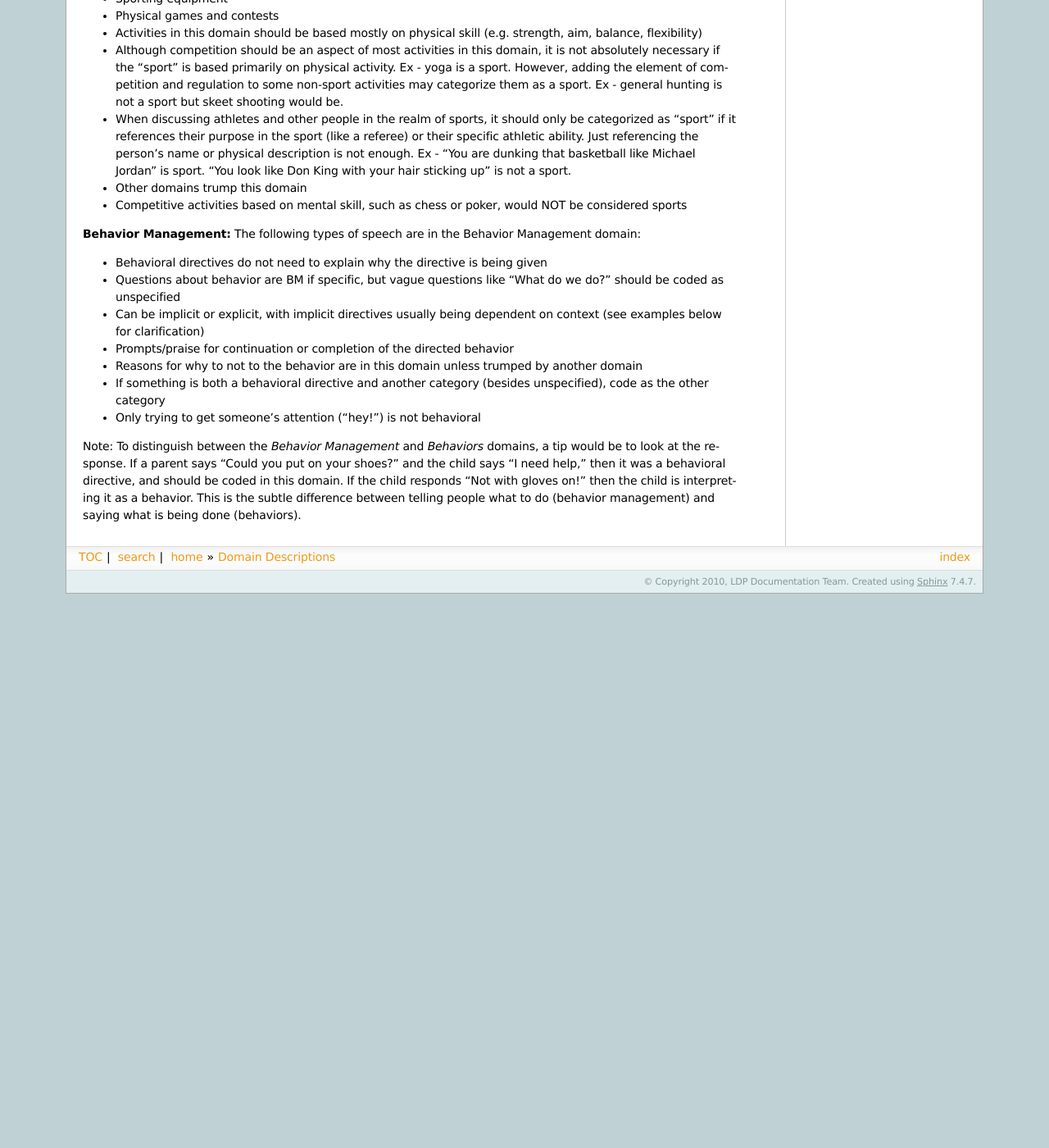
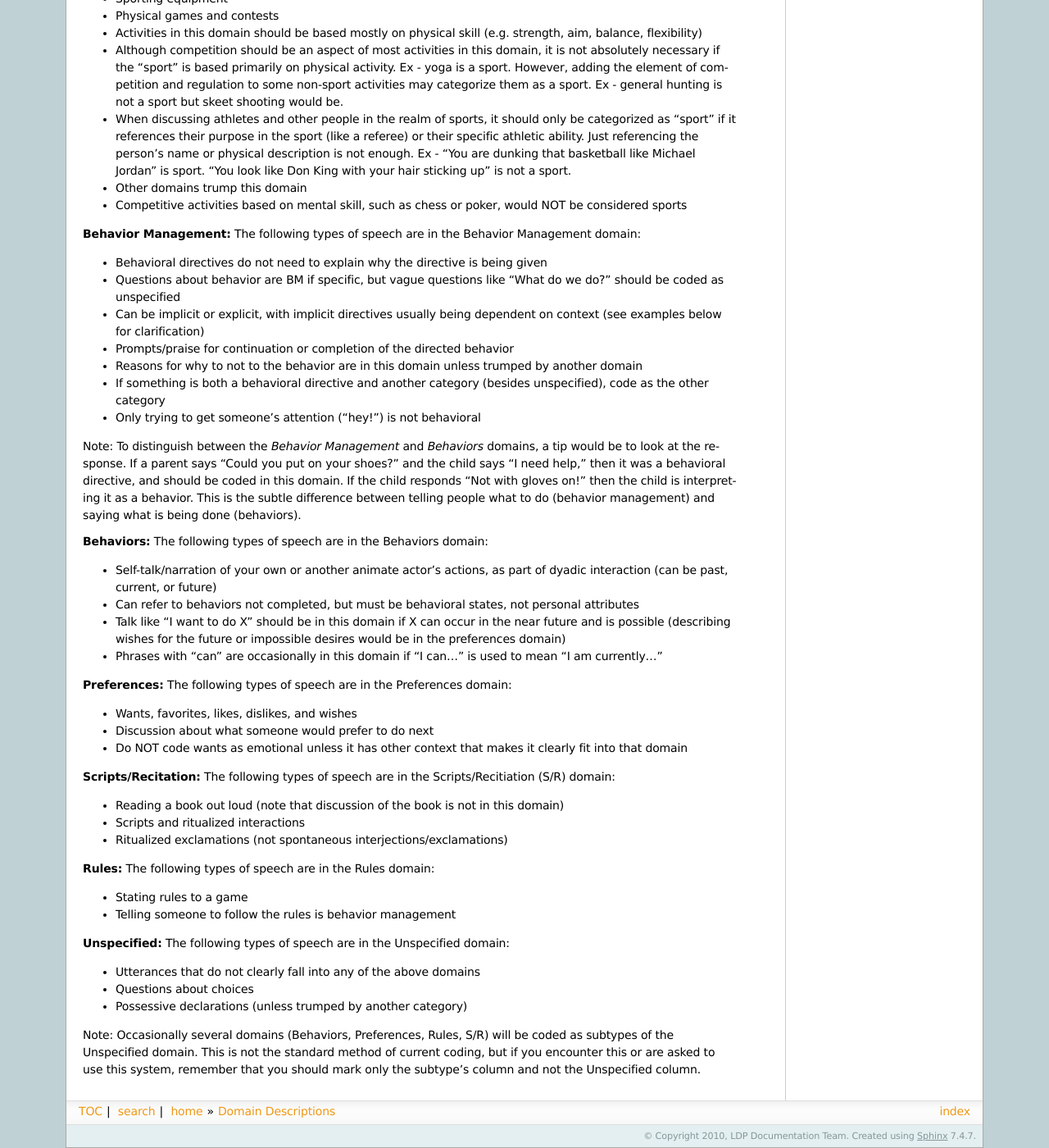
Before and after one commit to ldp-uchicago/docs, a Sphinx documentation site: the page built from sphinx/guides/HOT-and-Domain-Coding/Domain-descriptions.rst, in a window 1280 px wide and 1400 px high, scrolled down 2289 px. Shown: the whole window at 82% size. Built offline with Sphinx 7.4.7, drawn with Linux system fonts in a browser that asks for light colours; formulas are drawn with MathJax 3; before the commit the page ends 3013 px from its top, so only the background shows below that.

Commit message:
Update Domain-descriptions.rst

```diff
--- a/sphinx/guides/HOT-and-Domain-Coding/Domain-descriptions.rst
+++ b/sphinx/guides/HOT-and-Domain-Coding/Domain-descriptions.rst
@@ -115,3 +115,35 @@ The following types of speech are in the Spatial Reasoning domain:
 * Only trying to get someone's attention ("hey!") is not behavioral
 
 Note: To distinguish between the *Behavior Management* and *Behaviors* domains, a tip would be to look at the response. If a parent says "Could you put on your shoes?" and the child says "I need help," then it was a behavioral directive, and should be coded in this domain. If the child responds "Not with gloves on!" then the child is interpreting it as a behavior. This is the subtle difference between telling people what to do (behavior management) and saying what is being done (behaviors).
+
+**Behaviors:** The following types of speech are in the Behaviors domain:
+
+* Self-talk/narration of your own or another animate actor's actions, as part of dyadic interaction (can be past, current, or future)
+* Can refer to behaviors not completed, but must be behavioral states, not personal attributes
+* Talk like "I want to do X" should be in this domain if X can occur in the near future and is possible (describing wishes for the future or impossible desires would be in the preferences domain)
+* Phrases with "can" are occasionally in this domain if "I can..." is used to mean "I am currently..."
+
+**Preferences:** The following types of speech are in the Preferences domain:
+
+* Wants, favorites, likes, dislikes, and wishes
+* Discussion about what someone would prefer to do next
+* Do NOT code wants as emotional unless it has other context that makes it clearly fit into that domain
+
+**Scripts/Recitation:** The following types of speech are in the Scripts/Recitiation (S/R) domain:
+
+* Reading a book out loud (note that discussion of the book is not in this domain)
+* Scripts and ritualized interactions
+* Ritualized exclamations (not spontaneous interjections/exclamations)
+
+**Rules:** The following types of speech are in the Rules domain:
+
+* Stating rules to a game
+* Telling someone to follow the rules is behavior management
+
+**Unspecified:** The following types of speech are in the Unspecified domain:
+
+* Utterances that do not clearly fall into any of the above domains
+* Questions about choices
+* Possessive declarations (unless trumped by another category)
+
+Note: Occasionally several domains (Behaviors, Preferences, Rules, S/R) will be coded as subtypes of the Unspecified domain. This is not the standard method of current coding, but if you encounter this or are asked to use this system, remember that you should mark only the subtype's column and not the Unspecified column.
```
